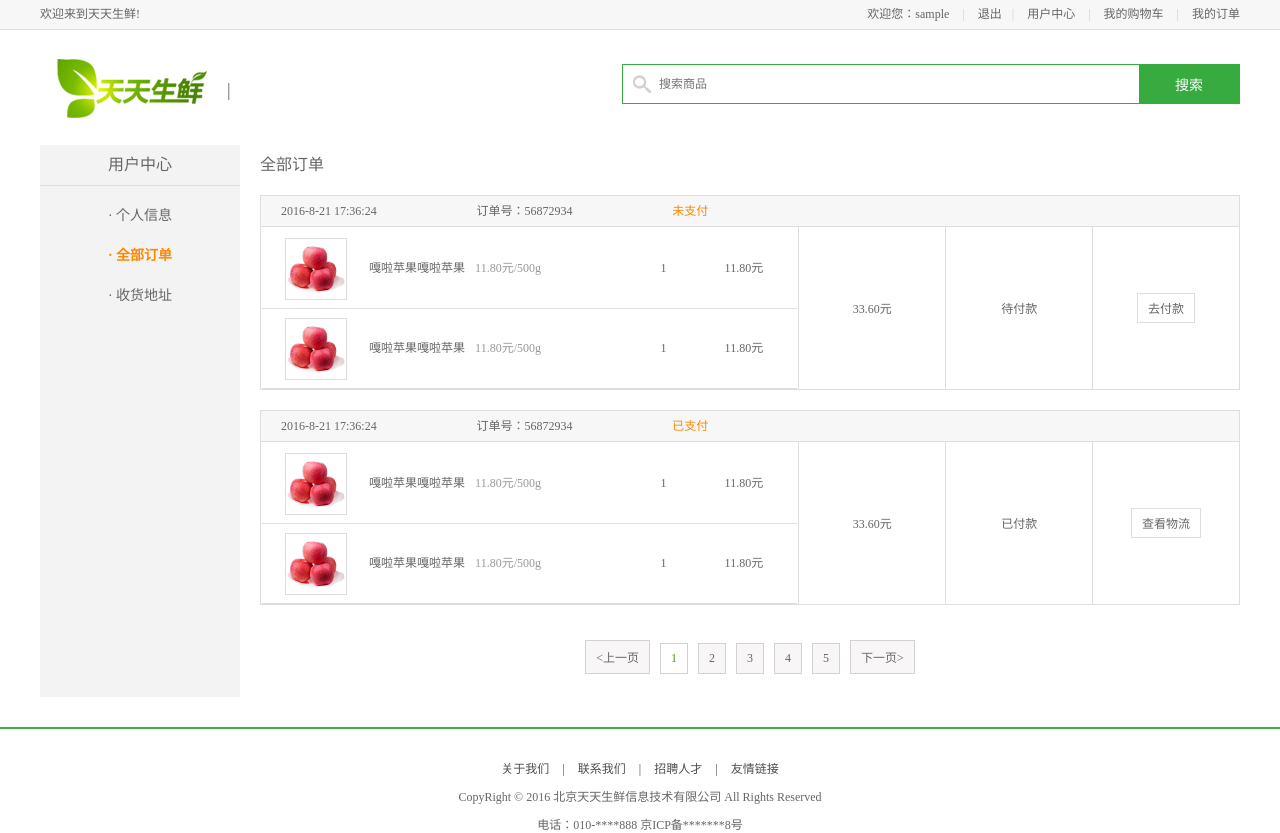
After one commit to rehth/MyDjango, a Django app: page /user/order in a window 1280 px wide. The commit adds this page. Run offline with Django 3.2, Linux system fonts and the light colour scheme; the visitor is signed in with stand-in values (Sample User, id 1); parts of the project's set-up code (start-up, migrations or seed data) failed here and were passed over.

Commit message:
用户退出

```diff
--- a/fresh365/apps/user/urls.py
+++ b/fresh365/apps/user/urls.py
@@ -5,5 +5,8 @@ urlpatterns = [
     url(r'^$', views.UserCenter.as_view(), name='center'),
     url(r'^register$', views.Register.as_view(), name='register'),
     url(r'^active/(?P<val>.*)', views.Active.as_view(), name='active'),
-    url(r'^login$', views.Login.as_view(), name='login')
+    url(r'^login$', views.Login.as_view(), name='login'),
+    url(r'^logout$', views.Logout.as_view(), name='logout'),
+    url(r'^site$', views.UserSite.as_view(), name='site'),
+    url(r'^order$', views.UserOrder.as_view(), name='order')
 ]
--- a/fresh365/apps/user/views.py
+++ b/fresh365/apps/user/views.py
@@ -7,8 +7,9 @@ from celery_tasks.tasks import send_email_2_user
 from django.conf import settings
 from itsdangerous import TimedJSONWebSignatureSerializer as Serializer
 from itsdangerous import SignatureExpired   # 解析异常
-from django.contrib.auth import authenticate, login
+from django.contrib.auth import authenticate, login, logout
 from django.contrib.auth.decorators import login_required    # 验证登录的装饰器
+from utils.mixin import LoginRequiredMixin
 import re
 # Create your views here.
 
@@ -95,12 +96,14 @@ class Login(View):
         password = request.POST.get('pwd')
         remember = request.POST.get('remember')
         user = authenticate(username=username, password=password)
+        # 获取next的值, 如果没有则返回　reverse('goods:index')
+        next_url = request.GET.get('next', reverse('goods:index'))
         # 验证
         if user is not None:
             # 是否激活
             if user.is_active:
                 login(request, user)
-                response = redirect(reverse('goods:index'))
+                response = redirect(next_url)
                 # 是否记住用户名
                 if remember == 'on':
                     response.set_cookie('username', username)
@@ -112,8 +115,30 @@ class Login(View):
             return render(request, 'login.html')
 
 
+# /user/logout
+class Logout(View):
+    def get(self, request):
+        logout(request)
+        return redirect(reverse('goods:index'))
+
+
 # /user
-class UserCenter(View):
+class UserCenter(LoginRequiredMixin):
     """用户中心视图"""
     def get(self, request):
-        return render(request, 'user_center_info.html')
+        context = {'page': 'center'}
+        return render(request, 'user_center_info.html', context)
+
+
+# /user/site
+class UserSite(LoginRequiredMixin):
+    def get(self, request):
+        context = {'page': 'site'}
+        return render(request, 'user_center_site.html', context)
+
+
+# /user/order
+class UserOrder(LoginRequiredMixin):
+    def get(self, request):
+        context = {'page': 'order'}
+        return render(request, 'user_center_order.html', context)
--- a/fresh365/templates/base.html
+++ b/fresh365/templates/base.html
@@ -21,7 +21,8 @@
                 {% if user.is_authenticated %}
                     <div class="login_btn fl">
                         欢迎您：<em>{{ user.username }}</em>
-                        <a href="{% url 'user:register' %}">退出</a>
+                        <span>|</span>
+                        <a href="{% url 'user:logout' %}">退出</a>
                     </div>
                     <div class="login_info fl">
                         <a href="{% url 'user:login' %}">登录</a>
@@ -31,7 +32,7 @@
                 {% else %}
                     <div class="login_info fl">
                         欢迎您：<em>{{ user.username }}</em>
-                        <a href="{% url 'user:register' %}">退出</a>
+                        <a href="{% url 'user:logout' %}">退出</a>
                     </div>
                     <div class="login_btn fl">
                         <a href="{% url 'user:login' %}">登录</a>
@@ -42,7 +43,7 @@
 
 				<div class="user_link fl">
 					<span>|</span>
-					<a href="user_center_info.html">用户中心</a>
+					<a href="{% url 'user:center' %}">用户中心</a>
 					<span>|</span>
 					<a href="cart.html">我的购物车</a>
 					<span>|</span>
--- a/fresh365/templates/base_user.html
+++ b/fresh365/templates/base_user.html
@@ -7,9 +7,9 @@
 		<div class="left_menu_con clearfix">
 			<h3>用户中心</h3>
 			<ul>
-				<li><a href="user_center_info.html" >· 个人信息</a></li>
-				<li><a href="user_center_order.html">· 全部订单</a></li>
-				<li><a href="user_center_site.html">· 收货地址</a></li>
+				<li><a href="{% url 'user:center' %}" {% if page == 'center' %}class="active"{% endif %}>· 个人信息</a></li>
+				<li><a href="{% url 'user:order' %}" {% if page == 'order' %}class="active"{% endif %}>· 全部订单</a></li>
+				<li><a href="{% url 'user:site' %}" {% if page == 'site' %}class="active"{% endif %}>· 收货地址</a></li>
 			</ul>
 		</div>
         {% block right_menu %}
--- /dev/null
+++ b/fresh365/templates/user_center_order.html
@@ -0,0 +1,81 @@
+{% extends 'base_user.html' %}
+{% load staticfiles %}
+
+{% block TitleName %}
+    天天生鲜-用户中心
+{% endblock %}
+
+{% block right_menu %}
+    {# 正文 #}
+    <div class="right_content clearfix">
+				<h3 class="common_title2">全部订单</h3>
+				<ul class="order_list_th w978 clearfix">
+					<li class="col01">2016-8-21 17:36:24</li>
+					<li class="col02">订单号：56872934</li>
+					<li class="col02 stress">未支付</li>
+				</ul>
+
+				<table class="order_list_table w980">
+					<tbody>
+						<tr>
+							<td width="55%">
+								<ul class="order_goods_list clearfix">
+									<li class="col01"><img src="images/goods02.jpg"></li>
+									<li class="col02">嘎啦苹果嘎啦苹果<em>11.80元/500g</em></li>
+									<li class="col03">1</li>
+									<li class="col04">11.80元</li>
+								</ul>
+								<ul class="order_goods_list clearfix">
+									<li class="col01"><img src="images/goods02.jpg"></li>
+									<li class="col02">嘎啦苹果嘎啦苹果<em>11.80元/500g</em></li>
+									<li class="col03">1</li>
+									<li class="col04">11.80元</li>
+								</ul>
+							</td>
+							<td width="15%">33.60元</td>
+							<td width="15%">待付款</td>
+							<td width="15%"><a href="#" class="oper_btn">去付款</a></td>
+						</tr>
+					</tbody>
+				</table>
+
+				<ul class="order_list_th w978 clearfix">
+					<li class="col01">2016-8-21 17:36:24</li>
+					<li class="col02">订单号：56872934</li>
+					<li class="col02 stress">已支付</li>
+				</ul>
+				<table class="order_list_table w980">
+					<tbody>
+						<tr>
+							<td width="55%">
+								<ul class="order_goods_list clearfix">
+									<li class="col01"><img src="images/goods02.jpg"></li>
+									<li class="col02">嘎啦苹果嘎啦苹果<em>11.80元/500g</em></li>
+									<li class="col03">1</li>
+									<li class="col04">11.80元</li>
+								</ul>
+								<ul class="order_goods_list clearfix">
+									<li class="col01"><img src="images/goods02.jpg"></li>
+									<li class="col02">嘎啦苹果嘎啦苹果<em>11.80元/500g</em></li>
+									<li class="col03">1</li>
+									<li class="col04">11.80元</li>
+								</ul>
+							</td>
+							<td width="15%">33.60元</td>
+							<td width="15%">已付款</td>
+							<td width="15%"><a href="#" class="oper_btn">查看物流</a></td>
+						</tr>
+					</tbody>
+				</table>
+
+				<div class="pagenation">
+					<a href="#"><上一页</a>
+					<a href="#" class="active">1</a>
+					<a href="#">2</a>
+					<a href="#">3</a>
+					<a href="#">4</a>
+					<a href="#">5</a>
+					<a href="#">下一页></a>
+				</div>
+		</div>
+{% endblock %}
--- /dev/null
+++ b/fresh365/utils/mixin.py
@@ -0,0 +1,10 @@
+from django.views.generic import View
+from django.contrib.auth.decorators import login_required
+
+
+class LoginRequiredMixin(View):
+    """用作检验是否登录"""
+    @classmethod
+    def as_view(cls, **initkwargs):
+        view = super().as_view(**initkwargs)
+        return login_required(view)
```
Also changed, not shown: fresh365/templates/test.html (+33 -76 lines), fresh365/templates/user_center_site.html (added, +42 -0 lines), fresh365/utils/__init__.py (added).
